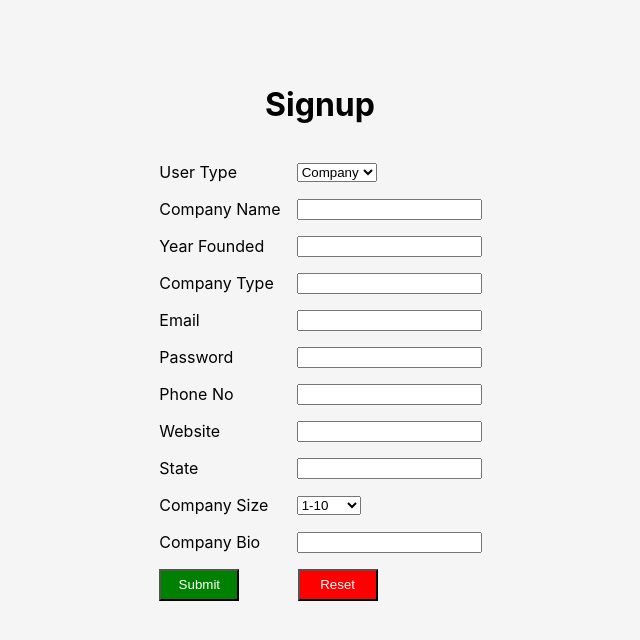
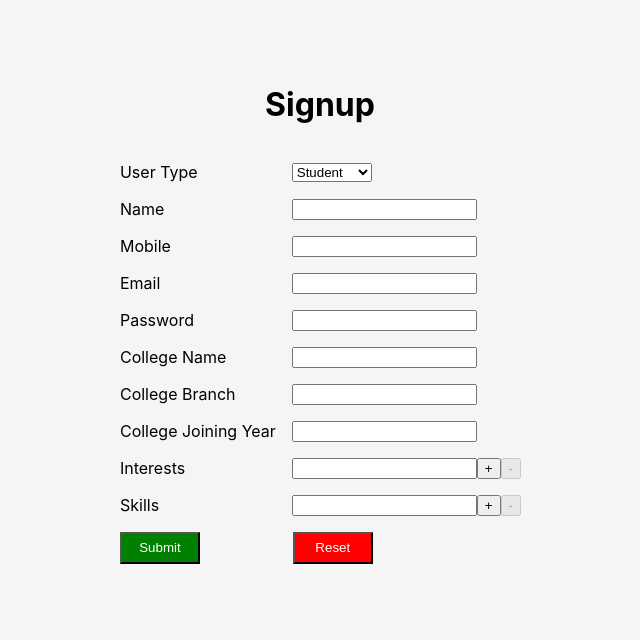
Before and after one commit to peekeah/job-portal, a React (Create React App) app in the folder fe/: page /signup in a window 1280 px wide. Shown: the top 640 px of the page, without its empty margins (320-960 px from the left). Built offline with nearby package versions, Linux system fonts and the light colour scheme.

Commit message:
add student signup form

```diff
--- /dev/null
+++ b/fe/src/components/dynamicInput/index.jsx
@@ -0,0 +1,21 @@
+
+function DynamicInput({ inputArr, addInput, removeInput, handleChange }) {
+
+    return (
+        <div style={{ display: 'flex', flexDirection: 'column', gap: 5 }}>
+            {
+                inputArr.map((_, id) => (
+                    <div>
+                        <input type="text" value={inputArr[id]} name={id} onChange={handleChange} />
+                        <span>
+                            <button name={id} onClick={addInput}>+</button>
+                            <button name={id} onClick={removeInput} disabled={inputArr.length <=1 ? 1 : 0}>-</button>
+                        </span>
+                    </div>
+                ))
+            }
+        </div>
+    )
+}
+
+export default DynamicInput
--- a/fe/src/components/studentSignupForm/index.jsx
+++ b/fe/src/components/studentSignupForm/index.jsx
@@ -1,7 +1,152 @@
+import axios from 'axios';
+import { useState } from 'react';
+
+import styles from './index.module.css';
+import DynamicInput from '../dynamicInput';
 
 function StudentSignupForm() {
+    const [formData, setFormData] = useState({
+        name: '',
+        mobile: '',
+        email: '',
+        password: '',
+        profile_pic: '',
+        college_name: '',
+        college_branch: '',
+        college_joining_year: '',
+        interest: '',
+        skills: '',
+    });
+
+    const [skills, setSkills] = useState(['']);
+    const [interest, setInterest] = useState(['']);
+
+    const handleChange = (e) => {
+        const { name, value } = e.target;
+        setFormData((prev) => ({ ...prev, [name]: value }))
+    }
+
+    const handleSubmit = async (e) => {
+
+        const college = {
+            name: formData.college_name,
+            branch: formData.college_branch,
+            joining_year: formData.college_joining_year,
+        }
+
+        const payload = {
+            ...formData, college, skills, interest
+        }
+
+        try {
+            const url = `${process.env.REACT_APP_BACKEND_URL}/student/signup`;
+            const response = await axios.post(url, payload);
+            const token = response.data.data.token;
+            localStorage.setItem('token', JSON.stringify(token));
+
+        } catch (err) {
+            alert(err.response.data.error)
+            console.log(err);
+        }
+    }
+
+    const handleReset = async () => {
+        setFormData({
+            name: '',
+            mobile: '',
+            email: '',
+            password: '',
+            profile_pic: '',
+            college_name: '',
+            college_branch: '',
+            college_joining_year: '',
+            interest: '',
+            skills: '',
+        })
+    }
+
+    const addSkill = () => {
+        setSkills((prev) => [...prev, ''])
+    }
+
+    const removeSkill = (e) => {
+        const name = Number(e.target.name);
+        const filteredList = skills.filter((_, id) => id !== name);
+        setSkills(filteredList);
+    }
+
+    const handleSkillChange = (e) => {
+        const { name, value } = e.target;
+        let skillsCopy = [...skills];
+        skillsCopy[name] = value;
+        setSkills(skillsCopy);
+    }
+
+    const addInterest = () => {
+        setInterest((prev) => [...prev, ''])
+    }
+
+    const removeInterest = (e) => {
+        const name = Number(e.target.name);
+        const filteredList = interest.filter((_, id) => id !== name);
+        setInterest(filteredList);
+    }
+
+    const handleInterestChange = (e) => {
+        const { name, value } = e.target;
+        let interestCopy = [...interest];
+        interestCopy[name] = value;
+        setInterest(interestCopy);
+    }
+
+
     return (
-        <div>StudentSignupForm</div>
+        <>
+            <tr className={styles.tableRow}>
+                <td>Name</td>
+                <input type="text" name="name" value={formData.name} onChange={handleChange} />
+            </tr>
+            <tr className={styles.tableRow}>
+                <td>Mobile</td>
+                <input type="text" name="mobile" value={formData.mobile} onChange={handleChange} />
+            </tr>
+            <tr className={styles.tableRow}>
+                <td>Email</td>
+                <input type="email" name="email" value={formData.email} onChange={handleChange} />
+            </tr>
+            <tr className={styles.tableRow}>
+                <td>Password</td>
+                <input type="password" name="password" value={formData.password} onChange={handleChange} />
+            </tr>
+            <tr className={styles.tableRow}>
+                <td>College Name</td>
+                <input type="text" name="college_name" value={formData.college_name} onChange={handleChange} />
+            </tr>
+            <tr className={styles.tableRow}>
+                <td>College Branch</td>
+                <input type="text" name="college_branch" value={formData.college_branch} onChange={handleChange} />
+            </tr>
+            <tr className={styles.tableRow}>
+                <td>College Joining Year</td>
+                <input type="number" name="college_joining_year" value={formData.college_joining_year} onChange={handleChange} />
+            </tr>
+            <tr className={styles.tableRow}>
+                <td>Interests</td>
+                <DynamicInput inputArr={interest} addInput={addInterest} removeInput={removeInterest} handleChange={handleInterestChange} />
+            </tr>
+            <tr className={styles.tableRow}>
+                <td>Skills</td>
+                <DynamicInput inputArr={skills} addInput={addSkill} removeInput={removeSkill} handleChange={handleSkillChange} />
+            </tr>
+            <tr>
+                <td>
+                    <button className={styles.submitBtn} onClick={handleSubmit}>Submit</button>
+                </td>
+                <td>
+                    <button className={styles.resetBtn} onClick={handleReset}>Reset</button>
+                </td>
+            </tr>
+        </>
     )
 }
 
--- a/fe/src/pages/Signup/index.jsx
+++ b/fe/src/pages/Signup/index.jsx
@@ -6,7 +6,7 @@ import CompanySignupForm from '../../components/companySignupForm';
 function Signup() {
 
     const [formData, setFormData] = useState({
-        userType: 'company'
+        userType: 'student'
     })
 
     const handleChange = (e) => {
```
